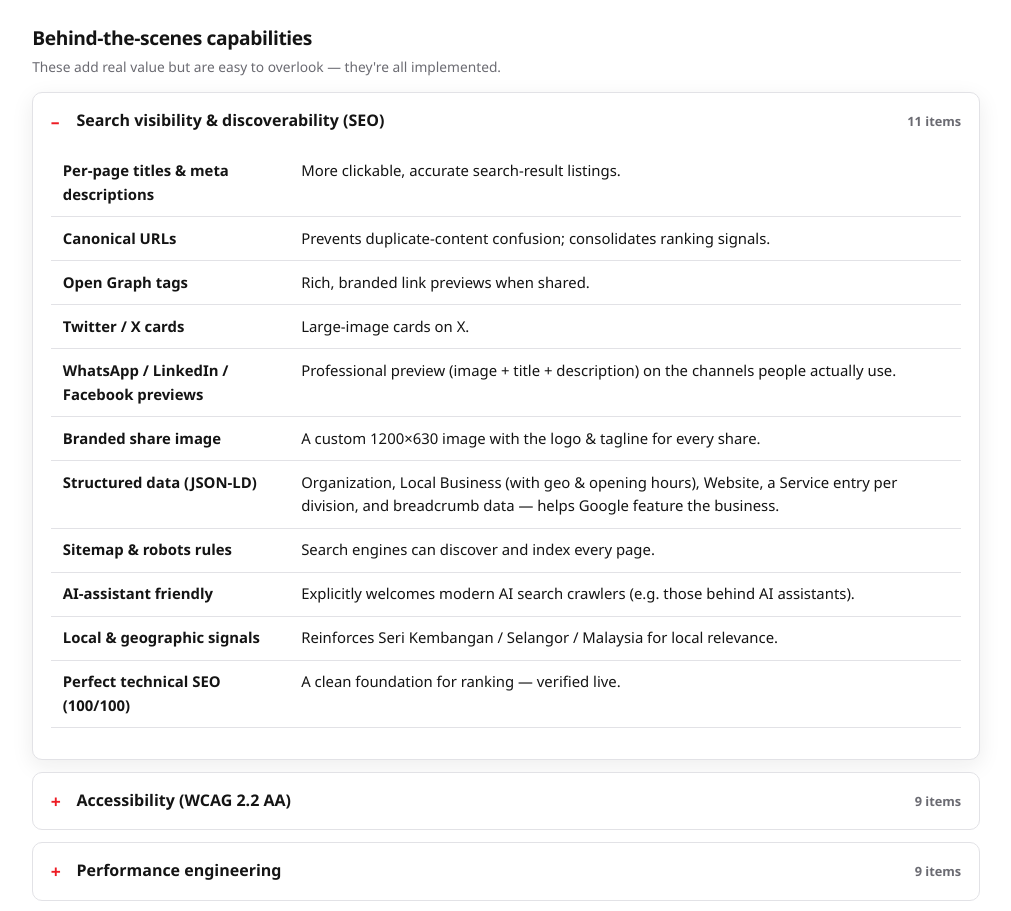
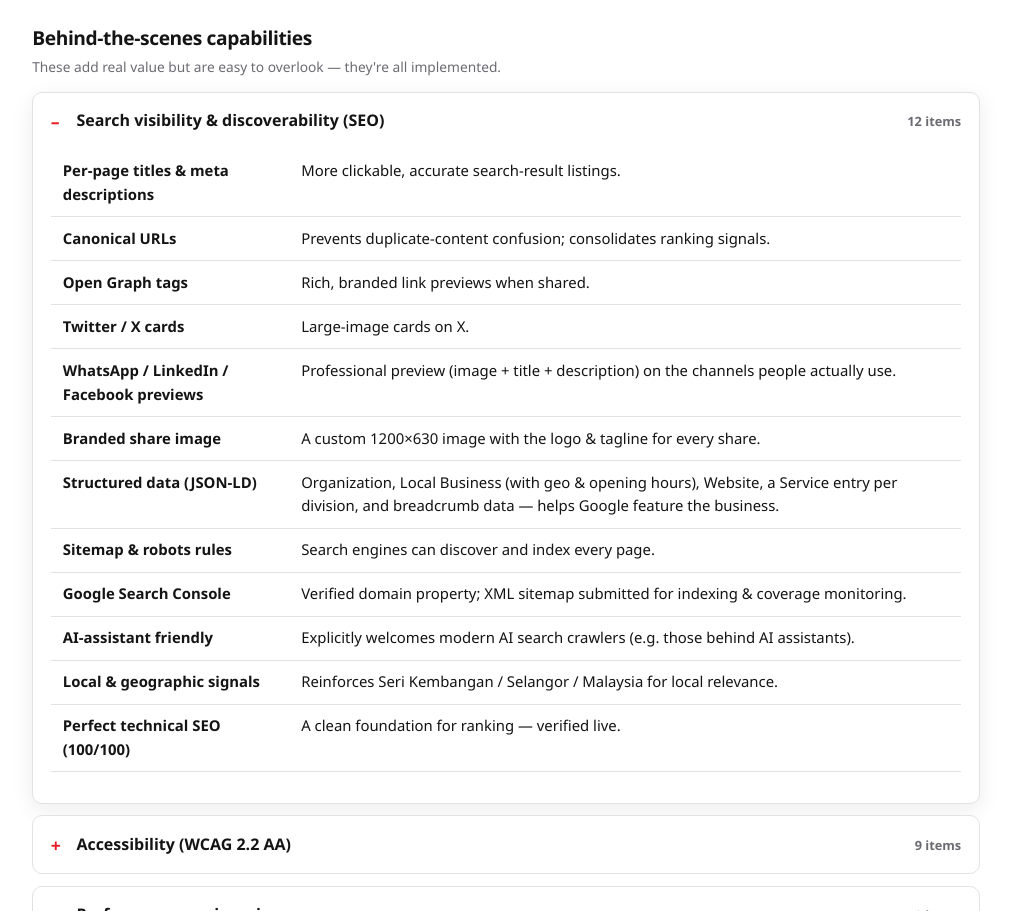
Before and after one commit to rantechs/rantechs.github.io, a website: page projects/manjuma-group/index.html in a window 1280 px wide. Shown: the part 4054-4965 px from the top of the page, without its empty margins (249-1260 px from the left). Drawn offline with Linux system fonts and the light colour scheme.

Commit message:
docs(showcase): reflect live GA4 + Search Console in MANJUMA case study
- correct the now-inaccurate "analytics-ready / none loaded by default" to
  "Google Analytics 4 — live" (prod-only, anonymised IP, opt-out)
- add a Google Search Console row (verified domain property + sitemap)

Co-Authored-By: Claude Opus 4.8 (1M context) <noreply@anthropic.com>

```diff
--- a/projects/manjuma-group/index.html
+++ b/projects/manjuma-group/index.html
@@ -285,7 +285,7 @@
       <p class="note">These add real value but are easy to overlook — they're all implemented.</p>
 
       <details open>
-        <summary>Search visibility &amp; discoverability (SEO) <span class="cnt">11 items</span></summary>
+        <summary>Search visibility &amp; discoverability (SEO) <span class="cnt">12 items</span></summary>
         <div class="body">
         <table>
           <tbody>
@@ -297,6 +297,7 @@
             <tr><td><b>Branded share image</b></td><td>A custom 1200×630 image with the logo &amp; tagline for every share.</td></tr>
             <tr><td><b>Structured data (JSON-LD)</b></td><td>Organization, Local Business (with geo &amp; opening hours), Website, a Service entry per division, and breadcrumb data — helps Google feature the business.</td></tr>
             <tr><td><b>Sitemap &amp; robots rules</b></td><td>Search engines can discover and index every page.</td></tr>
+            <tr><td><b>Google Search Console</b></td><td>Verified domain property; XML sitemap submitted for indexing &amp; coverage monitoring.</td></tr>
             <tr><td><b>AI-assistant friendly</b></td><td>Explicitly welcomes modern AI search crawlers (e.g. those behind AI assistants).</td></tr>
             <tr><td><b>Local &amp; geographic signals</b></td><td>Reinforces Seri Kembangan / Selangor / Malaysia for local relevance.</td></tr>
             <tr><td><b>Perfect technical SEO (100/100)</b></td><td>A clean foundation for ranking — verified live.</td></tr>
@@ -365,7 +366,7 @@
           <tr><td><b>Canonical address</b></td><td><code>www</code> redirects to the main domain (301).</td></tr>
           <tr><td><b>Near-zero downtime risk</b></td><td>Static files on a global network stay available.</td></tr>
           <tr><td><b>Versioned storage &amp; easy rollback</b></td><td>Any change can be safely reversed.</td></tr>
-          <tr><td><b>Analytics-ready</b> <span class="badge b-est">opt-in</span></td><td>Clean markup ready for privacy-friendly analytics; none loaded by default (faster &amp; privacy-respecting).</td></tr>
+          <tr><td><b>Analytics — Google Analytics 4</b> <span class="badge b-meas">live</span></td><td>GA4 configured (production-only, anonymised IP, no advertising features); disclosed in the Privacy Policy with an opt-out.</td></tr>
           <tr><td><b>Configurable security headers</b> <span class="badge b-est">available</span></td><td>Additional headers (e.g. HSTS) can be enabled at the CDN.</td></tr>
         </tbody></table>
         </div>
```
